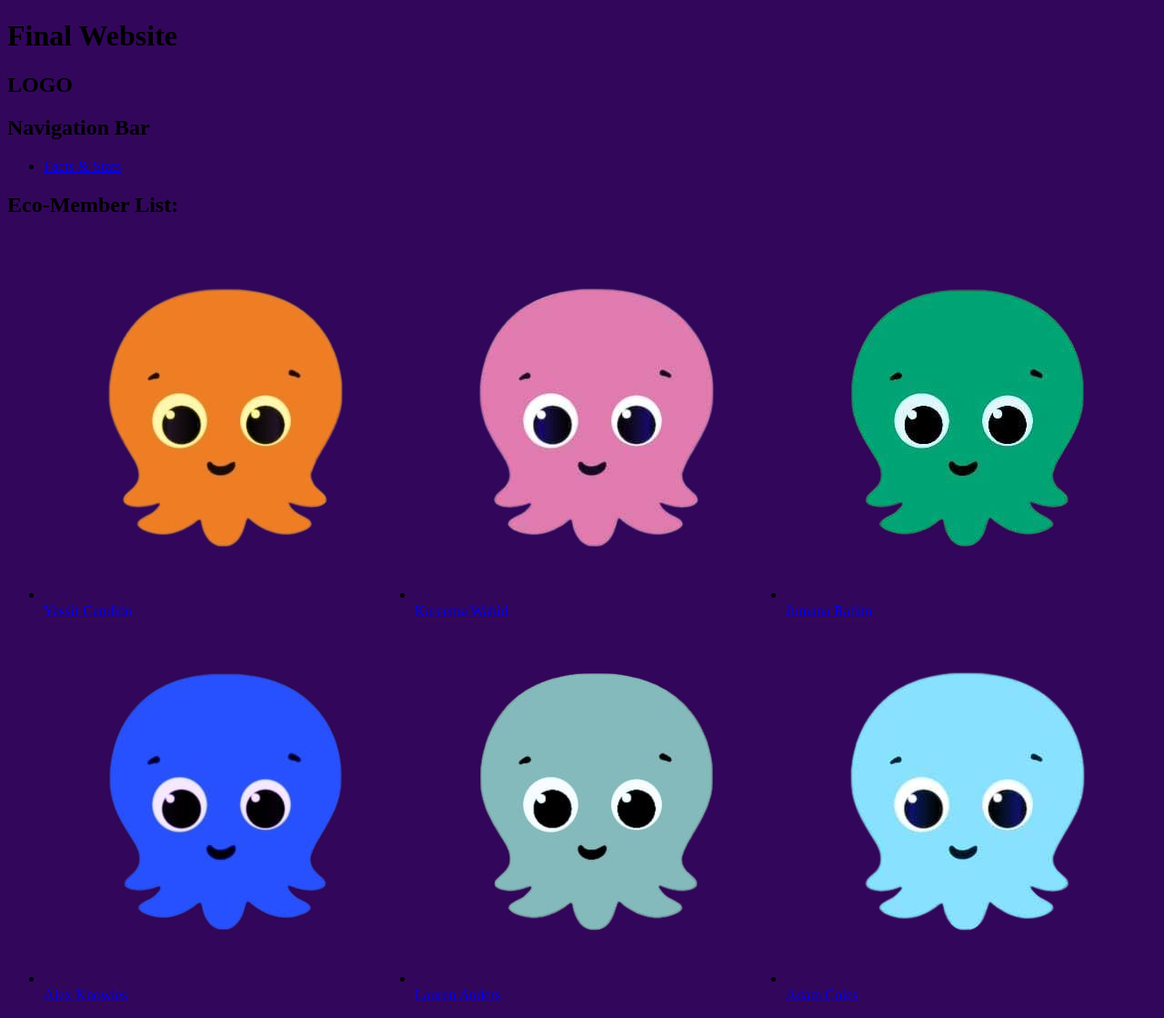
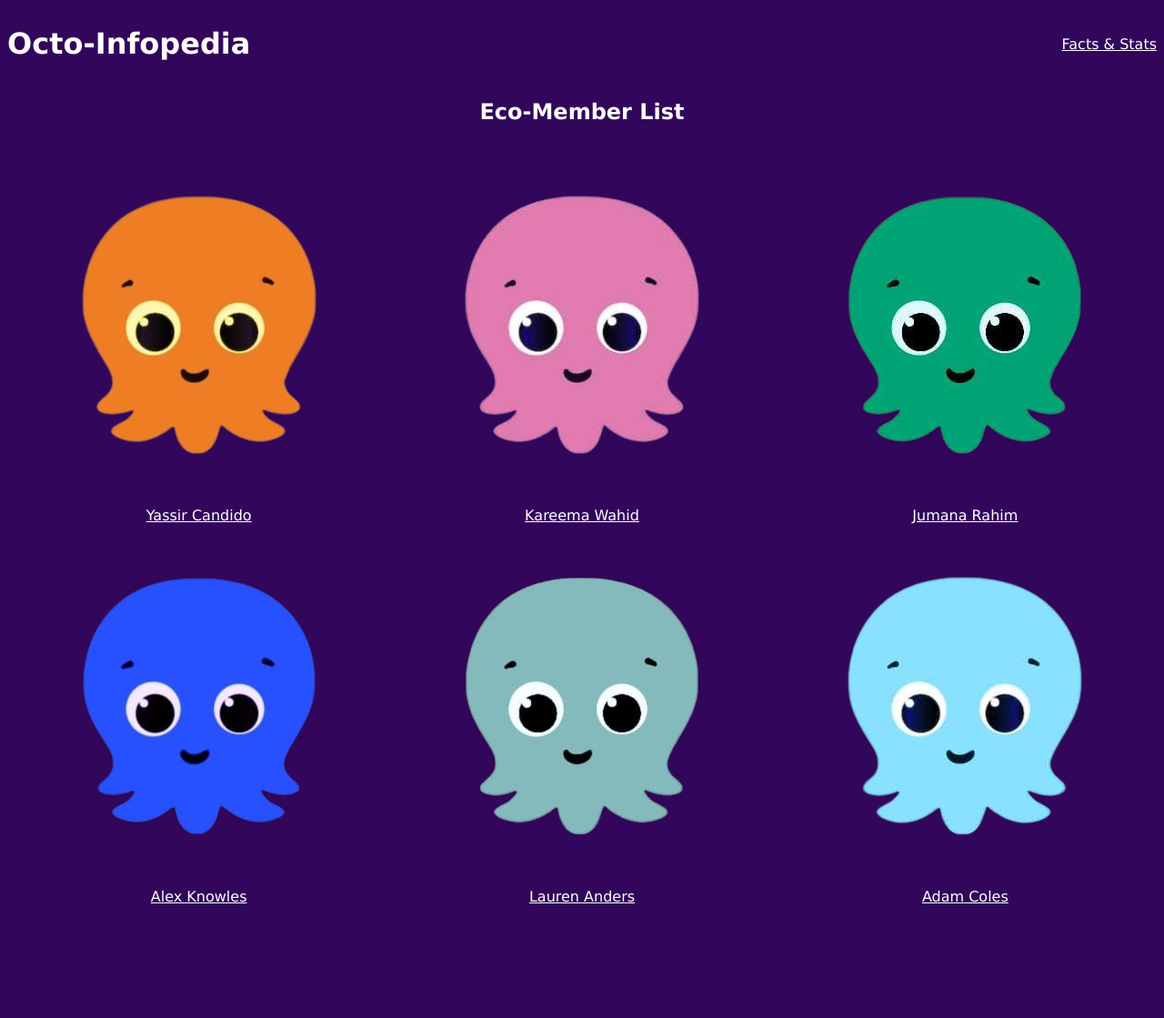
Before and after one commit to Octo-Info-Website/Final-Project, a Django app: page / in a window 1280 px wide. Shown: the whole page at 91% size. After the commit the page ends 993 px from the top, so only its background shows below. Run offline with Django 4.2, Linux system fonts and the light colour scheme; data comes from the database, SQL or seed files in the repository.

Commit message:
finish the website

```diff
--- a/mysite/myapp/static/myapp/css/style.css
+++ b/mysite/myapp/static/myapp/css/style.css
@@ -1,7 +1,43 @@
 body {
     background-color: rgb(50, 7, 91);
+    color: #fff;
+    font-family: 'Lucida Sans', 'Lucida Sans Regular', 'Lucida Grande', 'Lucida Sans Unicode', Geneva, Verdana, sans-serif;
+}
+header{
+    display: flex;
+    justify-content: space-between;
+    align-items: center;
+}
+a{
+    color: #fff;
+}
+.Title{
+    display: flex;
+    text-align: left;
+}
+.member-header{
+    text-align: center;
+}
+
+
+.Facts-Title{
+    text-align: center;
+}
+#stats{
+    color:#fff;
 }
 .users{
     display: grid;
     grid-template-columns: 1fr 1fr 1fr;
+    list-style: none;
+    padding: 0;
 }
+.users a {
+    display: flex;
+    flex-direction: column;
+    align-items: center;
+}
+#userpage {
+    display: flex;
+    font-family: 'Lucida Sans', 'Lucida Sans Regular', 'Lucida Grande', 'Lucida Sans Unicode', Geneva, Verdana, sans-serif;
+}
--- a/mysite/myapp/templates/myapp/index.html
+++ b/mysite/myapp/templates/myapp/index.html
@@ -4,17 +4,18 @@
 <head>
     <meta charset="UTF-8">
     <meta name="viewport" content="width=device-width, initial-scale=1.0">
-    <title>Final-Website</title>
+    <title>Octo-Infopedia</title>
+    <link rel="apple-touch-icon" sizes="180x180" href="{% static 'myapp/img/apple-touch-icon.png' %}">
+    <link rel="icon" type="image/png" sizes="32x32" href="{% static 'myapp/img/favicon-32x32.png' %}">
+    <link rel="icon" type="image/png" sizes="16x16" href="{% static 'myapp/img/favicon-16x16.png' %}">
     <link rel="stylesheet" href="{% static 'myapp/css/style.css' %}">
 </head>
 <body>
-    <h1>Final Website</h1>
-    <h2>LOGO</h2>
-    <h2>Navigation Bar</h2>
-    <ul>
-        <li><a href=/facts>Facts & Stats</a></li>
-    </ul>
-    <h2>Eco-Member List:</h2>
+    <header>
+        <h1 class="Title">Octo-Infopedia</h1>
+        <a href=/facts>Facts & Stats</a>
+    </header>
+    <h2 class="member-header">Eco-Member List</h2>
     <ul class="users">
         {% for user in users %}
         <li>
--- a/mysite/myapp/views.py
+++ b/mysite/myapp/views.py
@@ -15,6 +15,6 @@ def facts(request):
 
 def UserPage(request, member_id):
     user = User.objects.get(pk = member_id)
-    answers = user.answer_set.all()
+    answers = Answer.objects.filter(user_id=member_id).select_related('question')
     context = {'user':user, 'answers':answers }
     return render(request, "myapp/UserPage.html", context)
```
Also changed, not shown: mysite/myapp/templates/myapp/UserPage.html (+14 -7 lines), mysite/myapp/templates/myapp/facts.html (+27 -13 lines), mysite/myapp/static/myapp/img/apple-touch-icon.png (added), mysite/myapp/static/myapp/img/favicon-16x16.png (added), mysite/myapp/static/myapp/img/favicon-32x32.png (added), mysite/myapp/static/myapp/img/favicon.ico (added), 4 other files.
